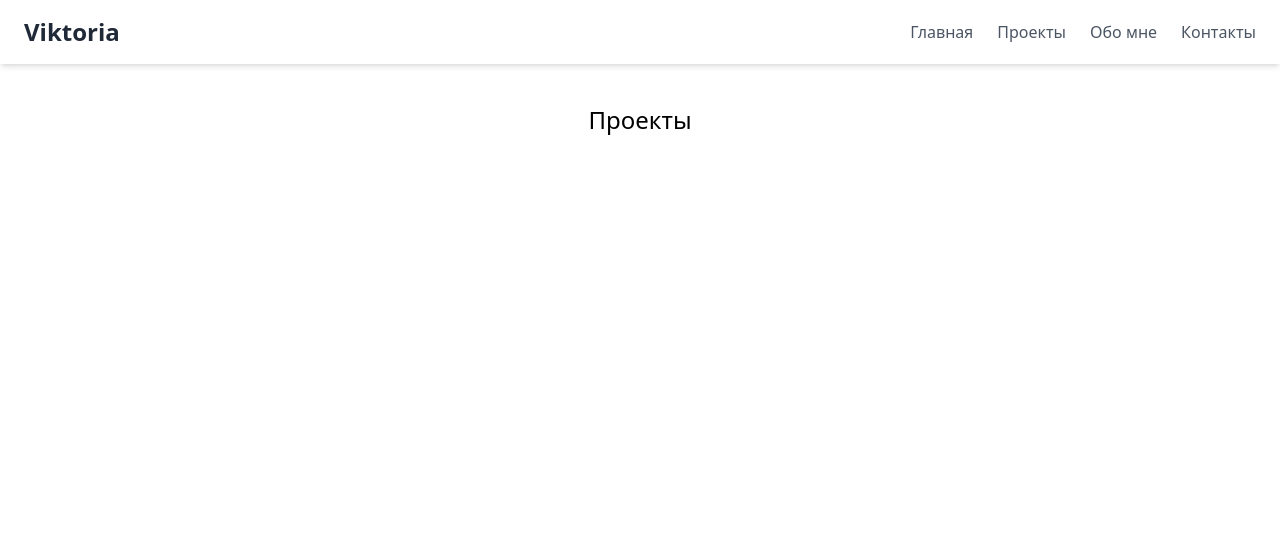
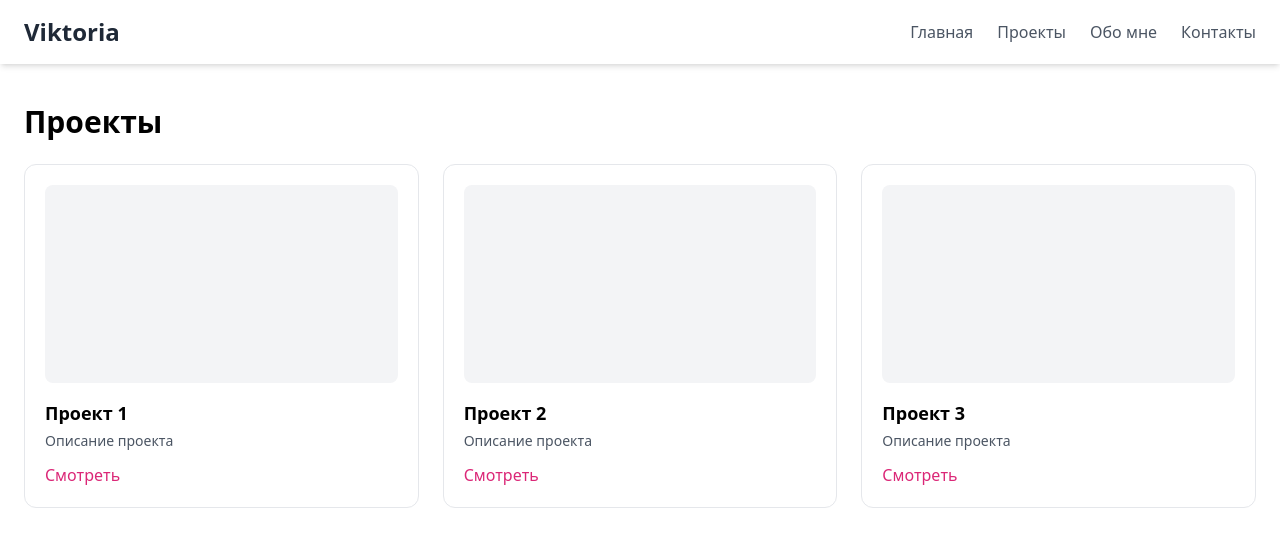
Before and after one commit to Viktorikata/Portfolio-site, a React (Vite) app: page /projects in a window 1280 px wide. Shown: the top 546 px of the page. Built offline with nearby package versions, Linux system fonts and the light colour scheme.

Commit message:
Заполнена логика страницы Проекты

```diff
--- a/src/pages/Projects.jsx
+++ b/src/pages/Projects.jsx
@@ -1,4 +1,21 @@
-function Projects() {
-  return <h1 className="text-2xl text-center mt-10">Проекты</h1>;
+export default function Projects() {
+  return(
+    <section className='min-h-[60vh] px-6 py-10'>
+      <h1 className='text-3xl font-bold mb-6'>Проекты</h1>
+
+      {/*заглушка*/}
+      <div className='grid gap-6 sm:grid-cols-2 lg:grid-cols-3'>
+        {[1,2,3].map((i) => (
+          <article key={i} className='rounded-xl border p-5 hover:shadow-md transition'>
+            <div className='aspect-video rounded-lg bg-gray-100 mb-4' />
+            <h3 className='font-semibold text-lg'>Проект {i}</h3>
+            <p className="text-gray-600 text-sm mt-1">
+              Описание проекта
+            </p>
+            <button className="mt-3 text-pink-600 hover:underline">Смотреть</button>
+          </article>
+        ))}
+      </div>
+    </section>
+  );
 }
-export default Projects;
```
